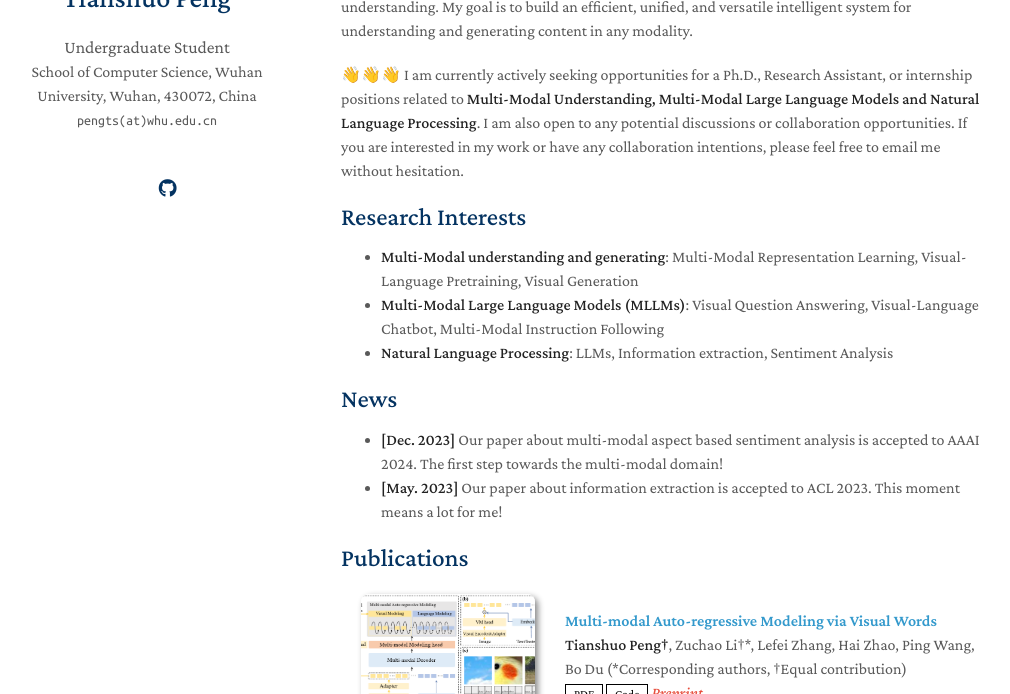
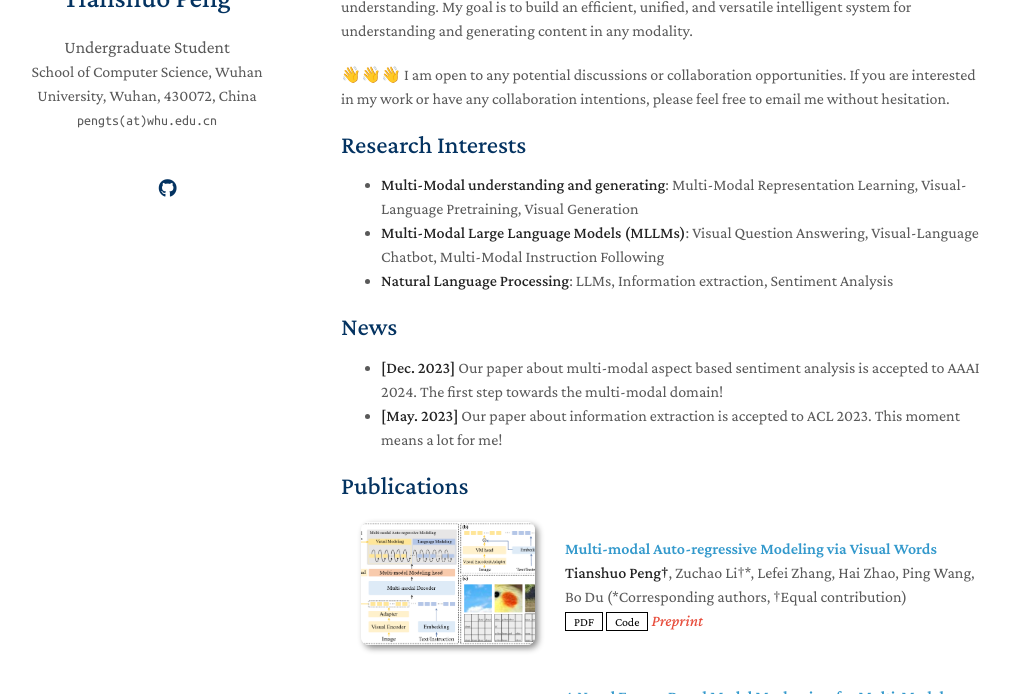
Before and after one commit to pengts/pengts.github.io, a Jekyll site: the page built from index.md, in a window 1280 px wide and 900 px high, cut to the strip 206-900 px from the top of the window. Shown: the whole strip, without its empty margins (129-1139 px from the left). Built offline with Jekyll 4.4.1, drawn with Linux system fonts in a browser that asks for light colours; nearby versions of some CDN libraries; a style sheet for code colours, icons or effects is not loaded; our own code applies the rules of GitHub Pages for plain Markdown files.

Commit message:
Update index.md

```diff
--- a/index.md
+++ b/index.md
@@ -8,7 +8,8 @@ My name is <strong>Tianshuo Peng (彭天硕)</strong>. I am currently a junior u
 
 My research interests lie in multi-modal perception and understanding, especially vision-language understanding. My goal is to build an efficient, unified, and versatile intelligent system for understanding and generating content in any modality.
 
-👋👋👋 I am currently actively seeking opportunities for a Ph.D., Research Assistant, or internship positions related to <strong>Multi-Modal Understanding, Multi-Modal Large Language Models and Natural Language Processing</strong>. I am also open to any potential discussions or collaboration opportunities. If you are interested in my work or have any collaboration intentions, please feel free to email me without hesitation.
+👋👋👋 I am open to any potential discussions or collaboration opportunities. If you are interested in my work or have any collaboration intentions, please feel free to email me without hesitation.
+
 
 ## Research Interests
 - **Multi-Modal understanding and generating**: Multi-Modal Representation Learning, Visual-Language Pretraining, Visual Generation
```
